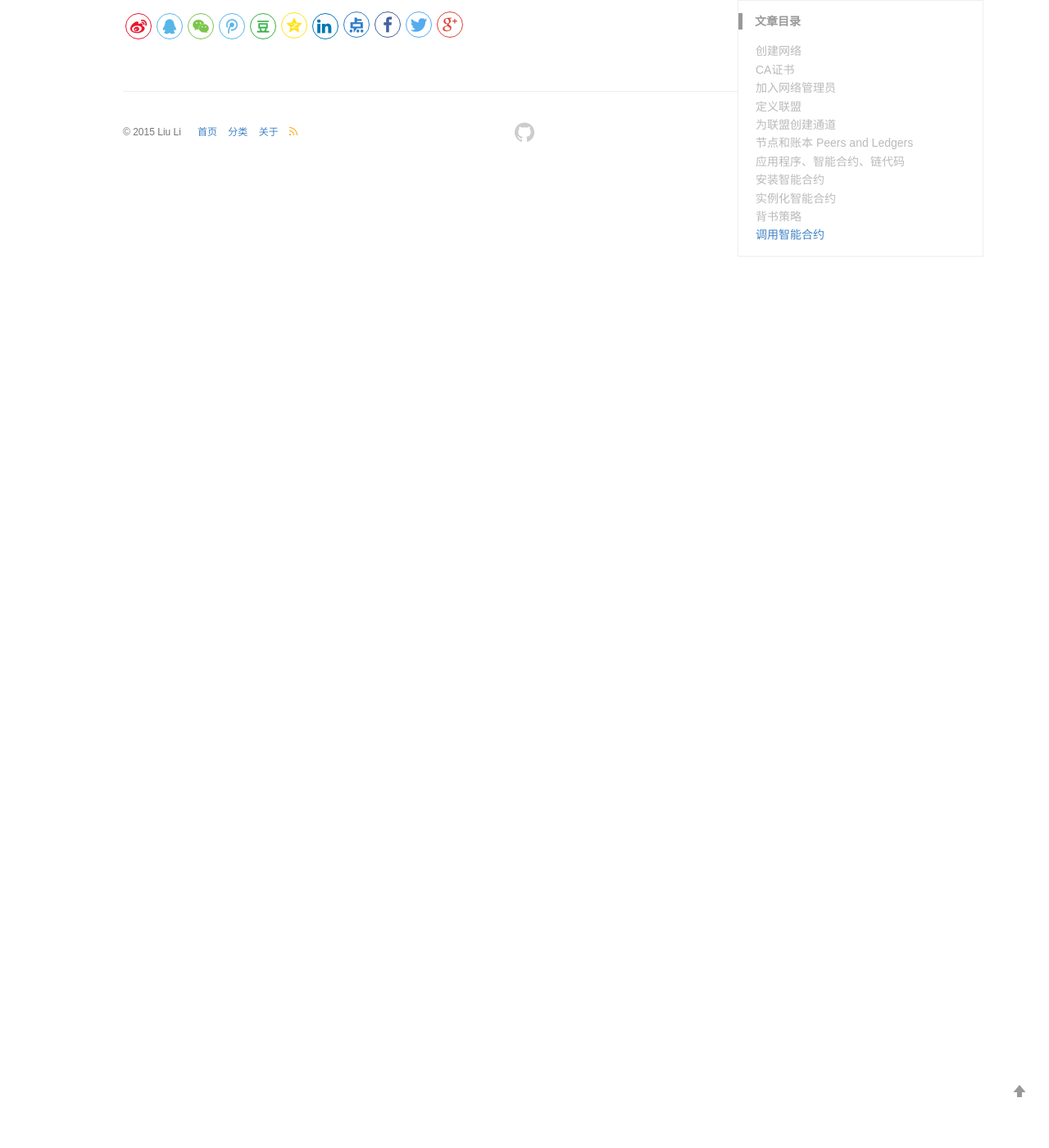
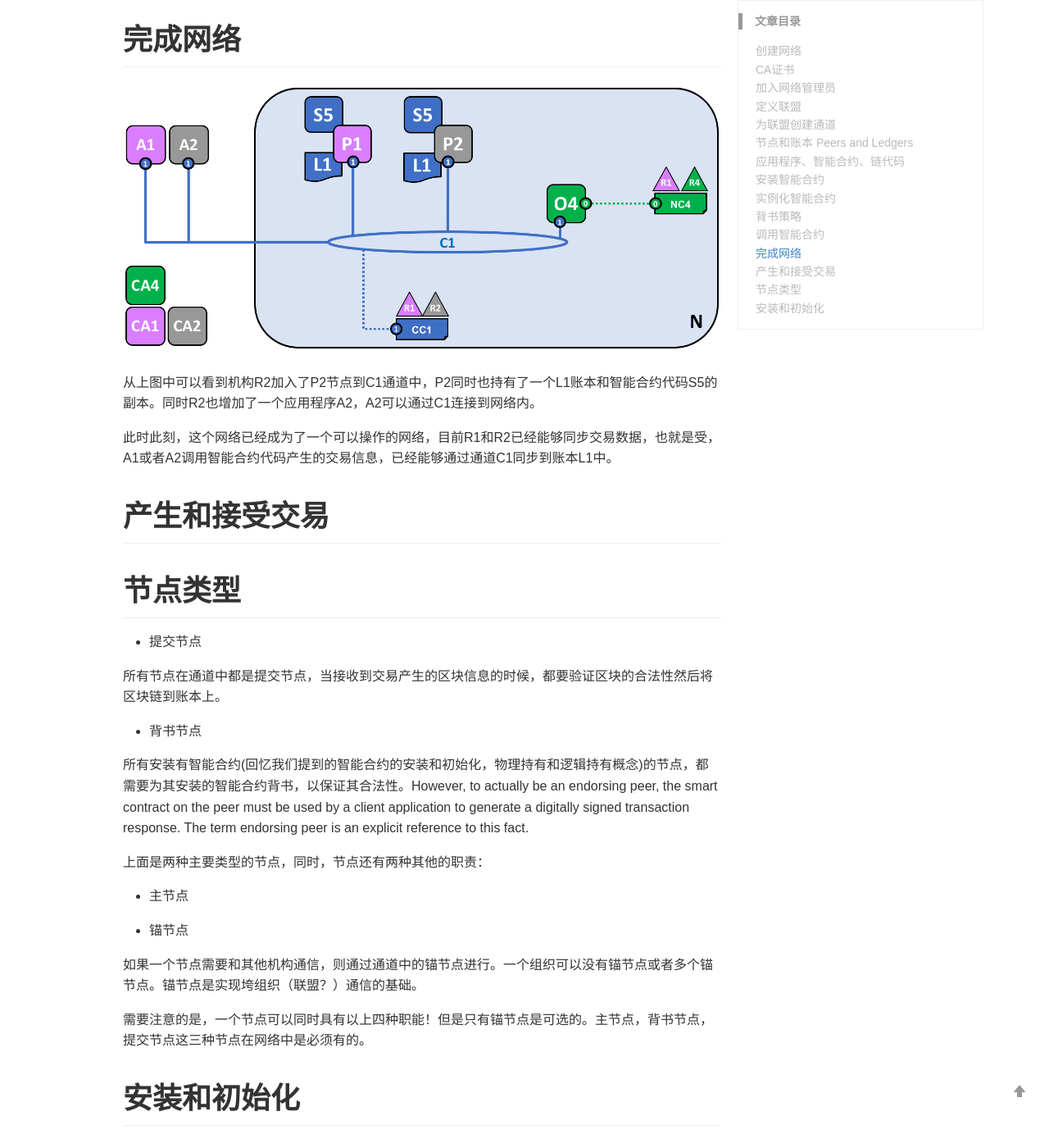
Before and after one commit to nox60/nox60.github.io, a Jekyll site: the page built from _posts/2019-7-30-Hyperledger-blockchain-network.md, in a window 1280 px wide and 1400 px high, scrolled down 7787 px. Shown: the whole window at 82% size. Built offline with Jekyll 4.4.1, drawn with Linux system fonts in a browser that asks for light colours; our own code applies the rules of GitHub Pages for plain Markdown files; comment, search, counter and statistics services are not loaded.

Commit message:
modify files

```diff
--- a/_posts/2019-7-30-Hyperledger-blockchain-network.md
+++ b/_posts/2019-7-30-Hyperledger-blockchain-network.md
@@ -124,3 +124,35 @@ A1可以通过C1来连接特定的网络资源，在上图的例子中，A1可
 # 调用智能合约
 
 当智能合约被节点安装并且在一个通道上实力化之后，则可以被客户端应用程序调用。
+
+# 完成网络
+
+![avatar](/images/posts/hyperledger/network.diagram.7.png)
+
+从上图中可以看到机构R2加入了P2节点到C1通道中，P2同时也持有了一个L1账本和智能合约代码S5的副本。同时R2也增加了一个应用程序A2，A2可以通过C1连接到网络内。
+
+此时此刻，这个网络已经成为了一个可以操作的网络，目前R1和R2已经能够同步交易数据，也就是受，A1或者A2调用智能合约代码产生的交易信息，已经能够通过通道C1同步到账本L1中。
+
+# 产生和接受交易
+
+# 节点类型
+
+- 提交节点
+
+所有节点在通道中都是提交节点，当接收到交易产生的区块信息的时候，都要验证区块的合法性然后将区块链到账本上。
+
+- 背书节点
+
+所有安装有智能合约(回忆我们提到的智能合约的安装和初始化，物理持有和逻辑持有概念)的节点，都需要为其安装的智能合约背书，以保证其合法性。However, to actually be an endorsing peer, the smart contract on the peer must be used by a client application to generate a digitally signed transaction response. The term endorsing peer is an explicit reference to this fact.
+
+上面是两种主要类型的节点，同时，节点还有两种其他的职责：
+
+- 主节点
+
+- 锚节点
+
+如果一个节点需要和其他机构通信，则通过通道中的锚节点进行。一个组织可以没有锚节点或者多个锚节点。锚节点是实现垮组织（联盟？）通信的基础。
+
+需要注意的是，一个节点可以同时具有以上四种职能！但是只有锚节点是可选的。主节点，背书节点，提交节点这三种节点在网络中是必须有的。
+
+# 安装和初始化
```
Also changed, not shown: images/posts/hyperledger/network.diagram.7.png (added).
